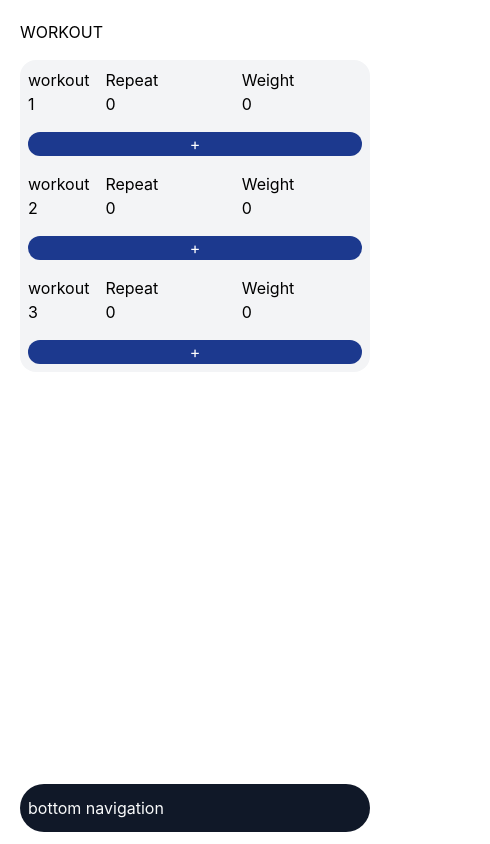
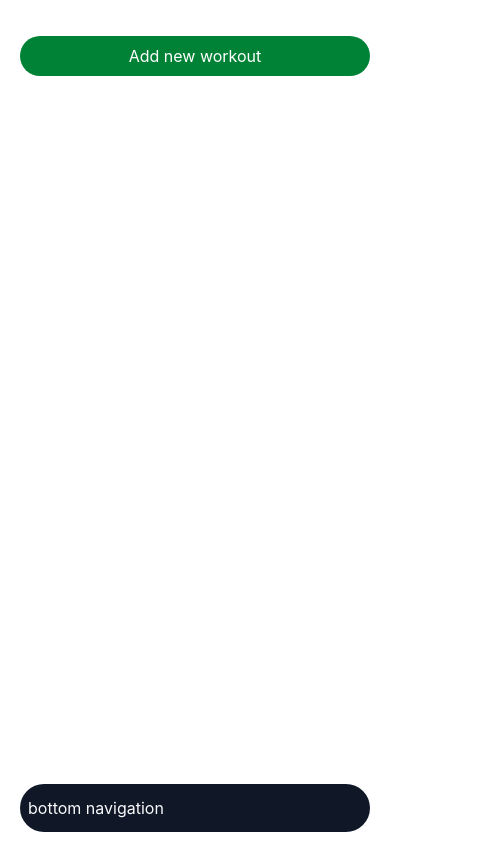
Before and after one commit to SadeghSourceCode/gym-activity-tracker, an Angular app: page / in a window 390 px wide. Shown: the whole page, 490 px wide, since content can reach past the window. Built offline with nearby package versions, Linux system fonts and the light colour scheme.

Commit message:
Persist workouts and improve responsive layout

```diff
--- a/src/app/app.html
+++ b/src/app/app.html
@@ -1,13 +1,9 @@
-<div class="w-full h-full flex flex-col relative">
+<div class="flex h-dvh w-full min-w-0 max-w-full flex-col overflow-hidden">
+  <main class="scrollbar-none min-h-0 w-full min-w-0 max-w-full flex-1 overflow-y-auto overflow-x-hidden p-5">
+    <router-outlet />
+  </main>
 
-  <div class="flex-1 px-5 pt-5">
-    <router-outlet />
-  </div>
-
-  <div class="w-full absolute bottom-0 p-3 px-5">
-    <div class="w-full bg-gray-900 text-gray-50 px-2 py-3 rounded-full">
-      bottom navigation
-    </div>
-  </div>
-
+  <nav class="w-full min-w-0 max-w-full shrink-0 overflow-hidden bg-white px-5 py-3">
+    <div class="w-full max-w-full rounded-full bg-gray-900 px-2 py-3 text-gray-50">bottom navigation</div>
+  </nav>
 </div>
--- a/src/app/features/workout/features/main/main.component.html
+++ b/src/app/features/workout/features/main/main.component.html
@@ -1,18 +1,26 @@
-<div class="flex flex-col w-full">
-  <p>WORKOUT</p>
+<div class="flex w-full min-w-0 max-w-full flex-col overflow-hidden">
+  <div class="mt-4 flex w-full min-w-0 max-w-full flex-col gap-4 overflow-hidden rounded-2xl">
+    @for (workout of workouts(); track workout.id; let last = $last) {
+      <div class="flex w-full min-w-0 max-w-full flex-col gap-4 overflow-hidden p-3 bg-gray-100">
+        <label class="block min-w-0">
+          Workout name
+          <input
+            class="block w-full min-w-0 max-w-full"
+            type="text"
+            [value]="workout.name"
+            (input)="updateWorkoutName(workout.id, $any($event.target).value)"
+          />
+        </label>
 
-  <div class="w-full flex flex-col gap-4 mt-4 bg-gray-100 rounded-2xl p-2">
-    @for (workout of workouts(); track workout.id) {
-      <div class="w-full flex flex-col gap-4">
-        <div class="w-full flex gap-4">
-          <p>{{ workout.name }}</p>
-
-          <div class="flex flex-col gap-2">
+        <div class="flex w-full min-w-0 max-w-full flex-col gap-2 overflow-hidden">
           @for (set of workout.sets; track set.id) {
-              <div class="flex-1 grid grid-cols-2 items-center gap-4">
-                <label>
+            <div
+              class="grid w-full min-w-0 max-w-full grid-cols-2 items-center gap-4 overflow-hidden"
+            >
+              <label class="block min-w-0">
                 Repeat
                 <input
+                  class="block w-full min-w-0 max-w-full"
                   type="number"
                   min="0"
                   [value]="set.repeat"
@@ -20,9 +28,10 @@
                 />
               </label>
 
-                <label>
+              <label class="block min-w-0">
                 Weight
                 <input
+                  class="block w-full min-w-0 max-w-full"
                   type="number"
                   min="0"
                   [value]="set.weight"
@@ -32,15 +41,26 @@
             </div>
           }
         </div>
-        </div>
         <button
-          class="w-full bg-blue-900 text-white rounded-full"
+          class="w-full rounded-full bg-blue-900 text-white"
           type="button"
           (click)="addSet(workout.id)"
         >
-          +
+          Add new set
         </button>
       </div>
+
+      @if (!last) {
+        <hr />
       }
+    }
+
+    <button
+      class="w-full rounded-full bg-green-700 px-4 py-2 text-white"
+      type="button"
+      (click)="addWorkout()"
+    >
+      Add new workout
+    </button>
   </div>
 </div>
--- a/src/app/features/workout/features/main/main.component.ts
+++ b/src/app/features/workout/features/main/main.component.ts
@@ -1,5 +1,5 @@
-
-import { Component, signal } from '@angular/core';
+import { isPlatformBrowser } from '@angular/common';
+import { Component, effect, inject, PLATFORM_ID, signal } from '@angular/core';
 
 interface WorkoutSet {
   id: number;
@@ -19,28 +19,72 @@ interface Workout {
   templateUrl: './main.component.html',
 })
 export class MainComponent {
+  private readonly storageKey = 'gym-activity-tracker.workouts';
+  private readonly isBrowser = isPlatformBrowser(inject(PLATFORM_ID));
 
-  workouts = signal<Workout[]>([
-    {
-      id: 1,
-      name: 'workout 1',
-      date: new Date(),
-      sets: [{ id: 1, repeat: 0, weight: 0 }],
-    },
-    {
-      id: 2,
-      name: 'workout 2',
-      date: new Date(),
-      sets: [{ id: 1, repeat: 0, weight: 0 }],
-    },
-    {
-      id: 3,
-      name: 'workout 3',
-      date: new Date(),
-      sets: [{ id: 1, repeat: 0, weight: 0 }],
-    },
+  workouts = signal<Workout[]>(this.loadWorkouts());
 
-  ])
+  private readonly saveWorkouts = effect(() => {
+    if (!this.isBrowser) {
+      return;
+    }
+
+    try {
+      localStorage.setItem(this.storageKey, JSON.stringify(this.workouts()));
+    } catch {
+      // Keep the app usable when storage is unavailable or full.
+    }
+  });
+
+  private loadWorkouts(): Workout[] {
+    if (!this.isBrowser) {
+      return [];
+    }
+
+    try {
+      const storedWorkouts = localStorage.getItem(this.storageKey);
+
+      if (!storedWorkouts) {
+        return [];
+      }
+
+      const workouts = JSON.parse(storedWorkouts) as Workout[];
+
+      if (!Array.isArray(workouts)) {
+        return [];
+      }
+
+      return workouts.map((workout) => ({
+        ...workout,
+        date: new Date(workout.date),
+        sets: Array.isArray(workout.sets) ? workout.sets : [],
+      }));
+    } catch {
+      return [];
+    }
+  }
+
+  addWorkout() {
+    this.workouts.update((workouts) => {
+      const nextWorkoutId = Math.max(...workouts.map((workout) => workout.id), 0) + 1;
+
+      return [
+        ...workouts,
+        {
+          id: nextWorkoutId,
+          name: `workout ${nextWorkoutId}`,
+          date: new Date(),
+          sets: [{ id: 1, repeat: 0, weight: 0 }],
+        },
+      ];
+    });
+  }
+
+  updateWorkoutName(workoutId: number, name: string) {
+    this.workouts.update((workouts) =>
+      workouts.map((workout) => (workout.id === workoutId ? { ...workout, name } : workout)),
+    );
+  }
 
   addSet(workoutId: number) {
     this.workouts.update((workouts) =>
@@ -79,12 +123,9 @@ export class MainComponent {
 
         return {
           ...workout,
-          sets: workout.sets.map((set) =>
-            set.id === setId ? { ...set, ...changes } : set,
-          ),
+          sets: workout.sets.map((set) => (set.id === setId ? { ...set, ...changes } : set)),
         };
       }),
     );
   }
-
 }
--- a/src/styles.css
+++ b/src/styles.css
@@ -1,8 +1,33 @@
-@import "tailwindcss";
+@import 'tailwindcss';
 
 /* You can add global styles to this file, and also import other style files */
+*,
+*::before,
+*::after {
+  box-sizing: border-box;
+  max-width: 100%;
+}
+
 html,
 body {
+  width: 100%;
   height: 100%;
   margin: 0;
+  overflow-x: hidden;
 }
+
+app-root {
+  display: block;
+  width: 100%;
+  height: 100%;
+  overflow: hidden;
+}
+
+.scrollbar-none {
+  -ms-overflow-style: none;
+  scrollbar-width: none;
+}
+
+.scrollbar-none::-webkit-scrollbar {
+  display: none;
+}
```
Lines whose indentation alone changed are shown as unchanged.
